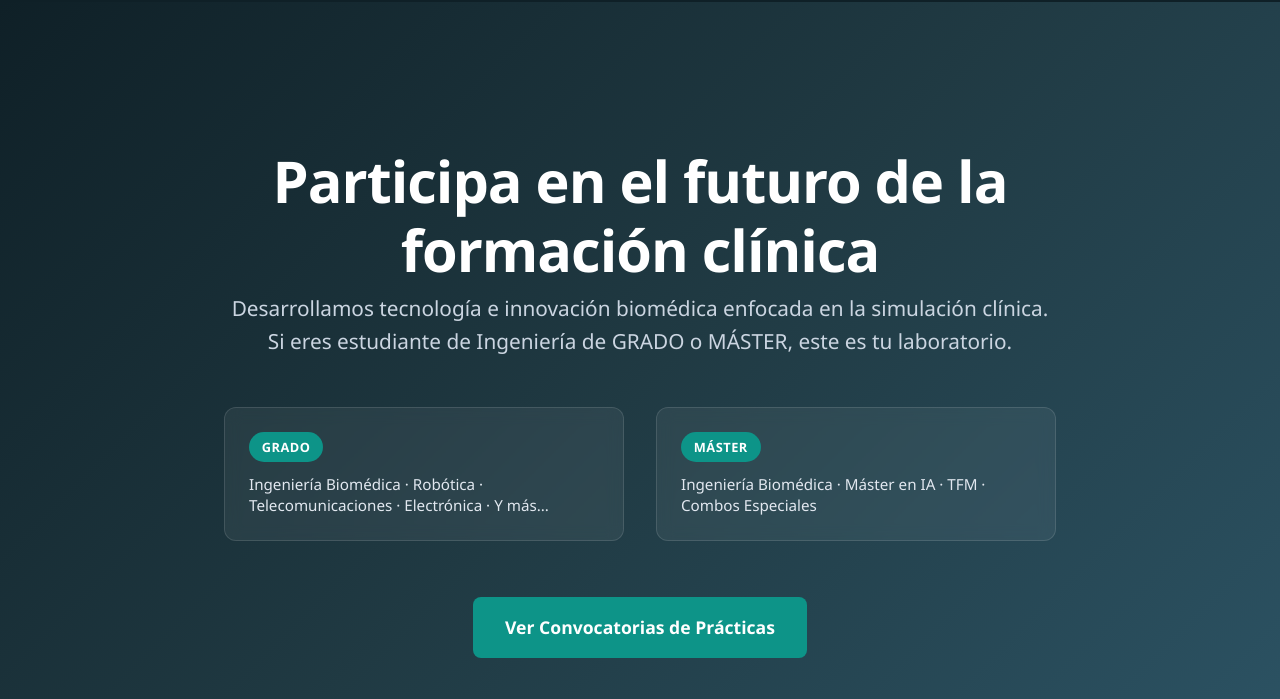
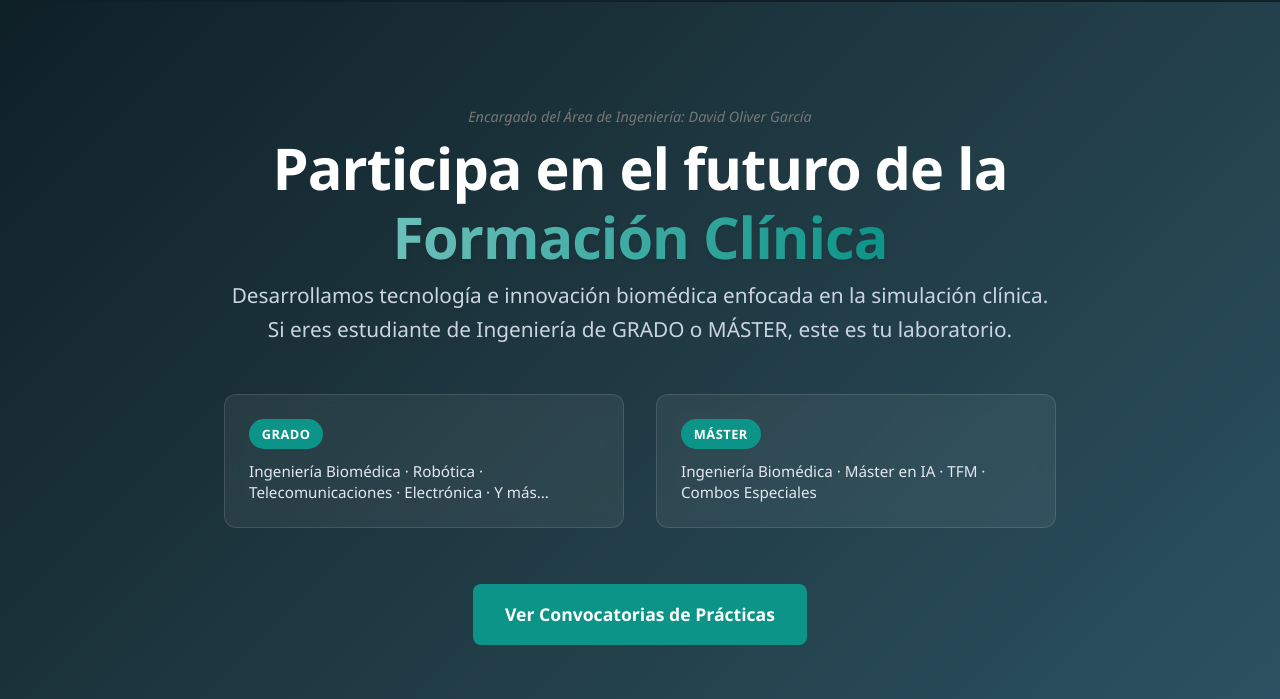
Before and after one commit to SimIA-Lab-Org/web-practicas-simia, a website built with Vite: page index.html in a window 1280 px wide. Shown: the part 101-800 px from the top of the page. Built offline with nearby package versions, Linux system fonts and the light colour scheme.

Commit message:
LAST DEPLOY

```diff
--- a/index.html
+++ b/index.html
@@ -3,7 +3,7 @@
 <head>
   <meta charset="UTF-8" />
   <meta name="viewport" content="width=device-width, initial-scale=1.0" />
-  <title>SimIA Lab - Prácticas de Ingeniería</title>
+  <title>SimIA Lab | Prácticas Universitarias</title>
   <link rel="stylesheet" href="src/style.css">
 </head>
 <body>
@@ -35,7 +35,10 @@
 
   <header class="hero">
     <div class="hero-content">
-      <h1>Participa en el futuro de la formación clínica</h1>
+      <div class="credito-encargado">
+        <p>Encargado del Área de Ingeniería: <em>David Oliver García</em></p>
+      </div>
+      <h1>Participa en el futuro de la <span class="resaltado-verde">Formación Clínica</span></h1>
       <p class="hero-subtitulo">Desarrollamos tecnología e innovación biomédica enfocada en la simulación clínica.
         <br>
         Si eres estudiante de Ingeniería de GRADO o MÁSTER, este es tu laboratorio.
--- a/src/style.css
+++ b/src/style.css
@@ -225,10 +225,36 @@ footer {
    ========================================================================== */
 
 /* --- Hero --- */
+.credito-encargado {
+  text-align: center;      /* Lo centra en la pantalla */
+  margin-top: 15px;        /* Separa el texto un poco del banner */
+  margin-bottom: 5px;      /* Lo pega sutilmente al título de abajo */
+}
+
+.credito-encargado p {
+  font-size: 0.9rem;       /* Hace la letra un pelín más pequeña y fina */
+  color: #767676;          /* Un gris claro y elegante para que sea discreto */
+  font-style: italic;      /* Asegura el formato en cursiva */
+}
+
+.resaltado-verde {
+  /* Aquí puedes cambiar los colores (#...) por las variables de SimIA si las tienes definidas */
+  background: linear-gradient(90deg, rgba(129, 228, 219, 0.8), var(--color-simia-primary));
+
+  /* Estos comandos recortan el degradado para que solo se vea dentro de la letra */
+  -webkit-background-clip: text;
+  -webkit-text-fill-color: transparent;
+  background-clip: text;
+  color: transparent;
+
+  /* Opcional: Un pelín de sombra muy sutil para que resalte sobre el fondo oscuro del hero */
+  filter: drop-shadow(0px 2px 2px rgba(0,0,0,0.1));
+}
+
 .hero {
   background: linear-gradient(135deg, var(--color-isabial-dark), var(--color-simia-secondary), #2c5364);
   color: var(--color-blanco);
-  padding: 9rem 2rem 7rem 2rem; /* Un poco más de aire arriba por la navbar sticky */
+  padding: 5.5rem 2rem 7rem 2rem; /* Un poco más de aire arriba por la navbar sticky */
   text-align: center;
 }
 
```
